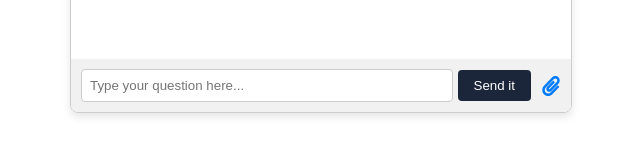
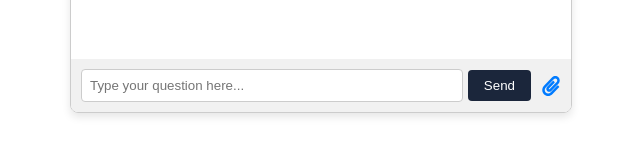
Before and after one commit to Gagan-Dheep/AI_PLANET, a React (Vite) app in the folder frontend/: page / in a window 1280 px wide. Shown: the part 424-580 px from the top of the page, without its empty margins (319-959 px from the left). Built offline with nearby package versions, Linux system fonts and the light colour scheme; no server answers.

Commit message:
Update ChatInput.jsx

```diff
--- a/frontend/src/components/ChatInput.jsx
+++ b/frontend/src/components/ChatInput.jsx
@@ -90,7 +90,7 @@ const ChatInput = ({
         placeholder={placeholder}
       />
       <button id="send-button" onClick={onClick}>
-        Send it
+        Send
       </button>
 
       <input
```
